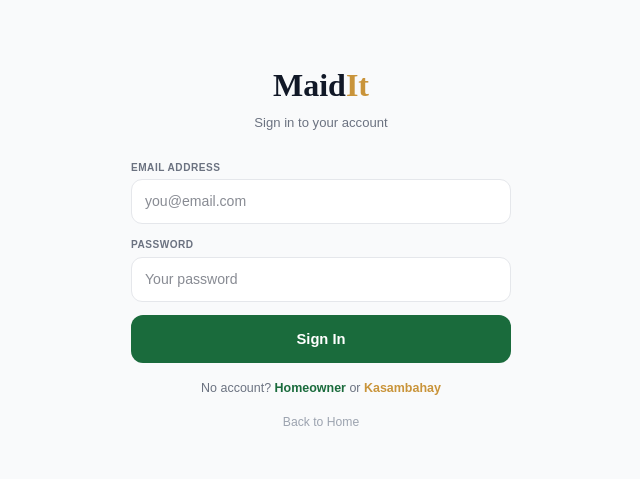
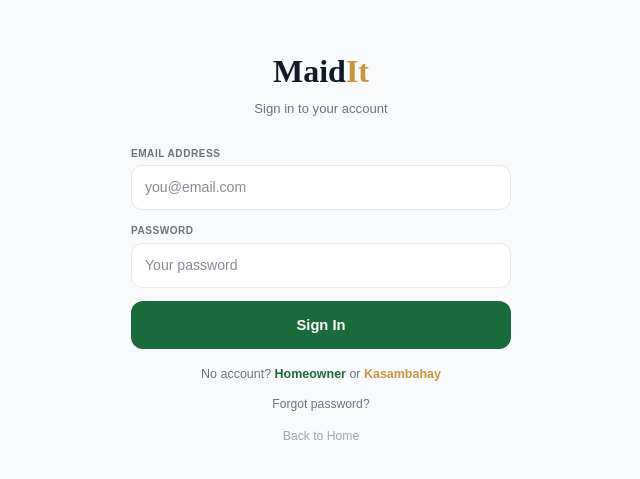
Before and after one commit to IPC-broad/maidit, a Next.js app: page /login in a window 1280 px wide. Shown: the part 153-632 px from the top of the page, without its empty margins (319-959 px from the left). Built offline with nearby package versions, Linux system fonts and the light colour scheme.

Commit message:
Fix partner login redirect

```diff
--- a/app/login/page.tsx
+++ b/app/login/page.tsx
@@ -24,6 +24,7 @@ export default function LoginPage() {
         .single()
       setLoading(false)
       if (profile?.role === 'kasambahay') router.push('/dashboard/kasambahay')
+      else if (profile?.role === 'partner') router.push('/dashboard/partner')
       else router.push('/dashboard/homeowner')
     } catch (e) {
       setError('Something went wrong. Please try again.')
@@ -45,7 +46,7 @@ export default function LoginPage() {
             {error}
           </div>
         )}
-        <label style={{ display:'block', fontSize:'.63rem', fontWeight:700, textTransform:'uppercase', letterSpacing:'.5px', color:'#6b7280', marginBottom:'4px' }}>
+        <label style={{ display:'block', fontSize:'.63rem', fontWeight:700, textTransform:'uppercase' as const, letterSpacing:'.5px', color:'#6b7280', marginBottom:'4px' }}>
           Email Address
         </label>
         <input
@@ -55,7 +56,7 @@ export default function LoginPage() {
           value={email}
           onChange={e => setEmail(e.target.value)}
         />
-        <label style={{ display:'block', fontSize:'.63rem', fontWeight:700, textTransform:'uppercase', letterSpacing:'.5px', color:'#6b7280', marginBottom:'4px' }}>
+        <label style={{ display:'block', fontSize:'.63rem', fontWeight:700, textTransform:'uppercase' as const, letterSpacing:'.5px', color:'#6b7280', marginBottom:'4px' }}>
           Password
         </label>
         <input
@@ -64,6 +65,7 @@ export default function LoginPage() {
           placeholder="Your password"
           value={password}
           onChange={e => setPassword(e.target.value)}
+          onKeyDown={e => e.key === 'Enter' && handleLogin()}
         />
         <button
           style={{ width:'100%', padding:'13px', borderRadius:'12px', border:'none', background:'#1a6b3c', color:'#fff', fontFamily:'sans-serif', fontSize:'.92rem', fontWeight:700, cursor:'pointer', opacity: loading ? 0.6 : 1 }}
@@ -78,7 +80,10 @@ export default function LoginPage() {
           {' or '}
           <a href="/signup/kasambahay" style={{ color:'#c9943a', fontWeight:700, textDecoration:'none' }}>Kasambahay</a>
         </div>
-        <div style={{ textAlign:'center', marginTop:'12px' }}>
+        <div style={{ textAlign:'center', marginTop:'8px' }}>
+          <a href="/forgot-password" style={{ fontSize:'.76rem', color:'#6b7280', textDecoration:'none' }}>Forgot password?</a>
+        </div>
+        <div style={{ textAlign:'center', marginTop:'8px' }}>
           <a href="/" style={{ fontSize:'.76rem', color:'#9ca3af', textDecoration:'none' }}>Back to Home</a>
         </div>
       </div>
```
